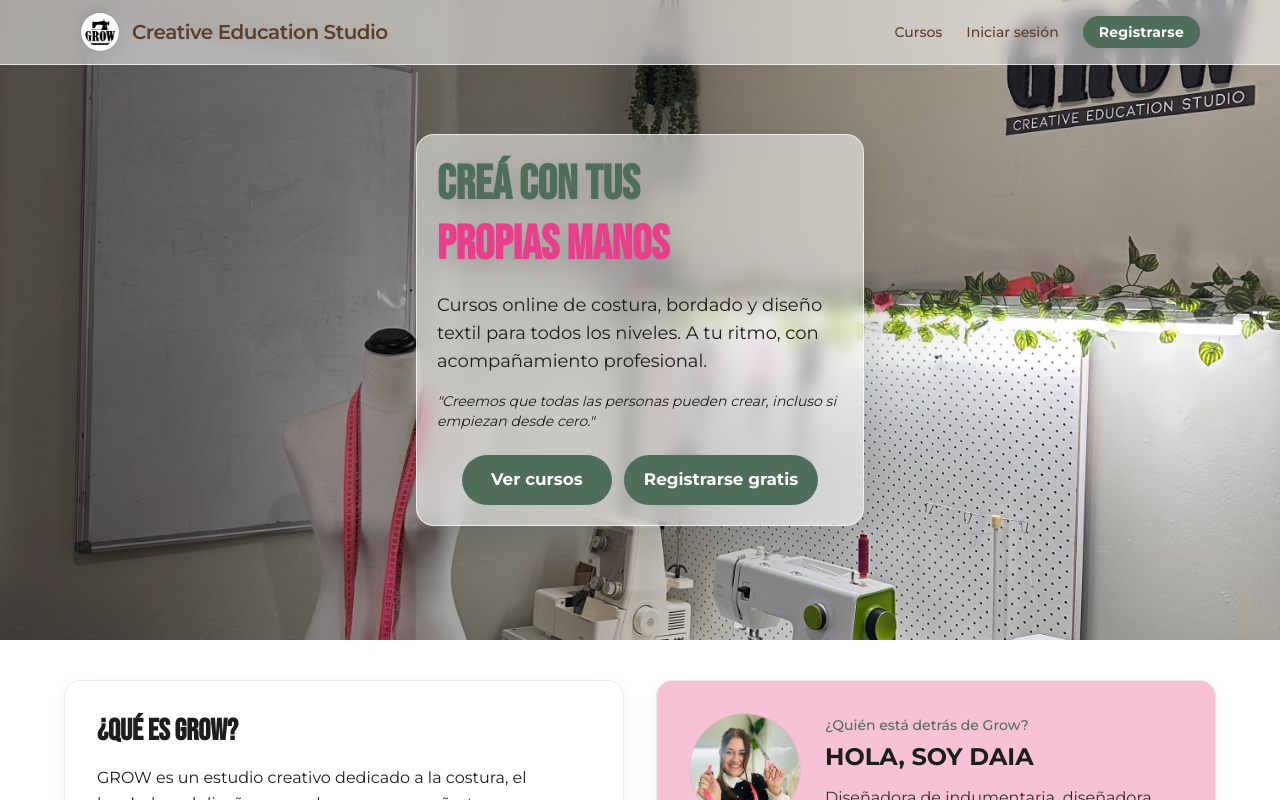
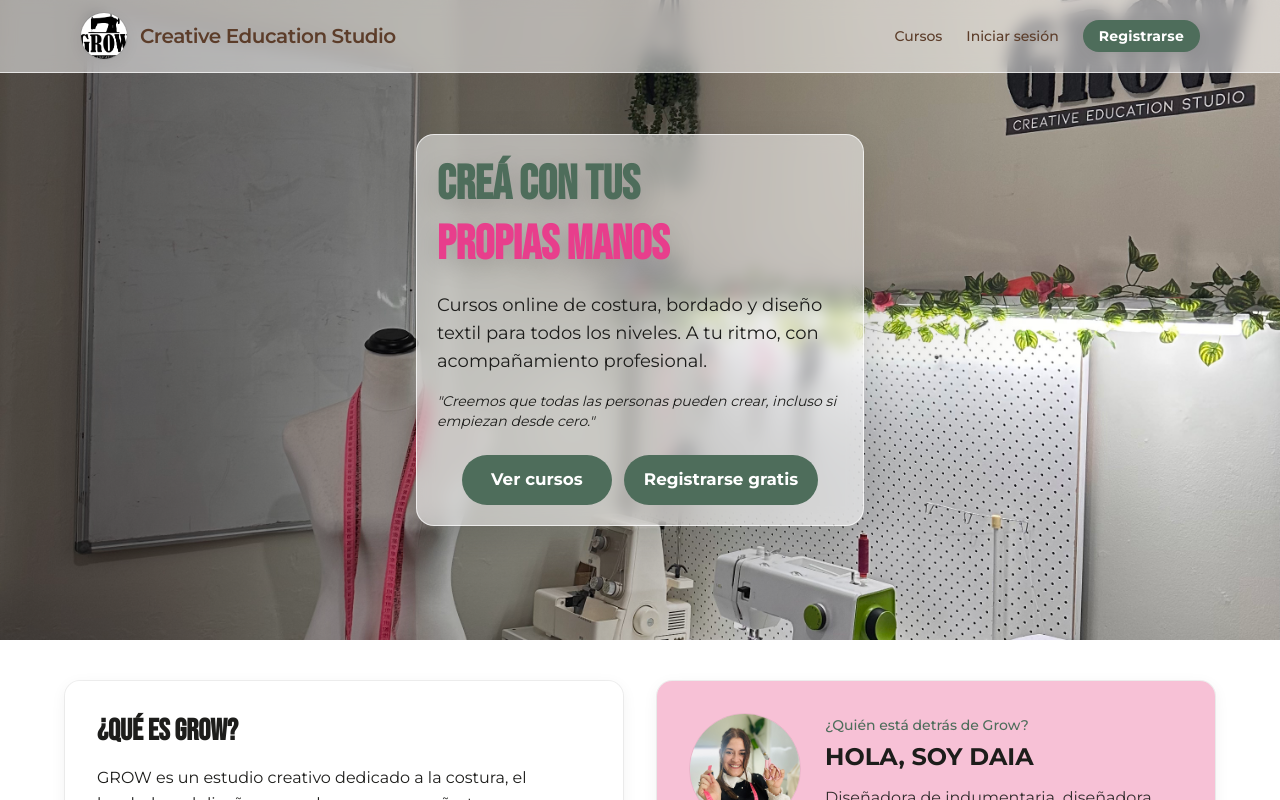
Before and after one commit to Luciana-Del-Real/proyecto-costura, a React (Vite) app in the folder costura-app/: page / in a window 1280 px wide. Shown: the top 800 px of the page. Built offline with nearby package versions, Linux system fonts and the light colour scheme; no server answers.

Commit message:
Fix(nav): mejorar visibilidad y tamaño del logo en header

```diff
--- a/costura-app/src/components/Navbar.jsx
+++ b/costura-app/src/components/Navbar.jsx
@@ -40,7 +40,7 @@ export default function Navbar() {
       <nav className={`${isHome ? 'absolute inset-x-0 top-0' : 'sticky top-0'} z-50 ${isHome ? 'nav-on-hero' : 'bg-theme border-b border-theme'}`}>
       <div className="max-w-6xl mx-auto px-4 py-3 flex items-center justify-between">
         <Link to={user ? (isAdmin ? "/admin" : "/dashboard") : "/"} className="flex items-center gap-3">
-          <img src="/Images/logo-nuevo-grow.png" alt="Grow" className="w-10 h-10 object-contain bg-white p-1 rounded-full" />
+          <img src="/Images/logo-nuevo-grow.png" alt="Grow" className="w-12 h-12 object-cover bg-white rounded-full overflow-hidden" />
           <div className="hidden sm:block">
             <span className="font-bold text-secondary text-xl tracking-tight logo-text">Creative Education Studio</span>
           </div>
```
